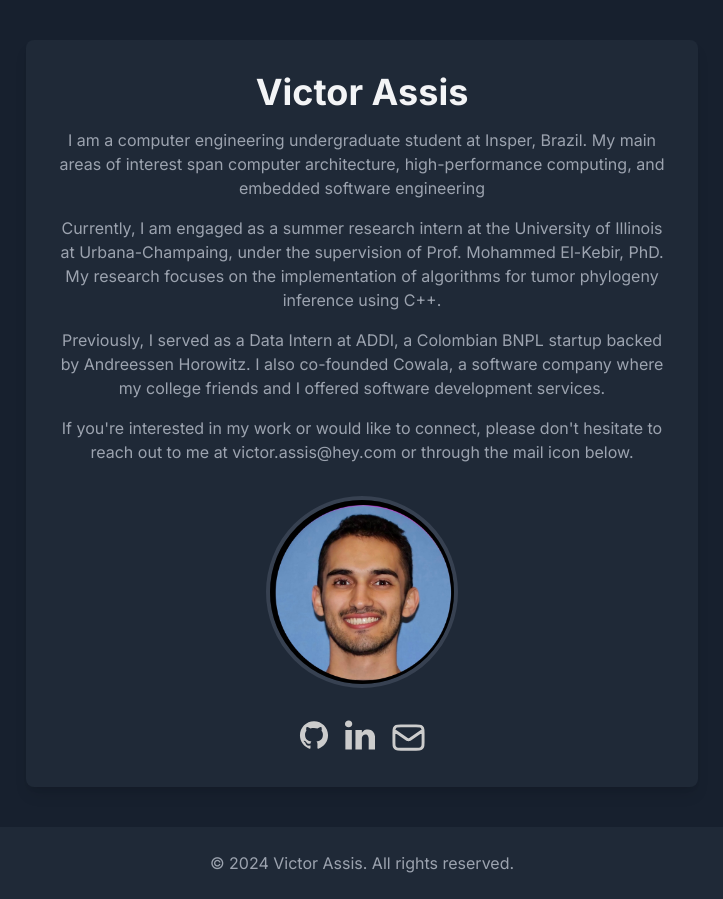
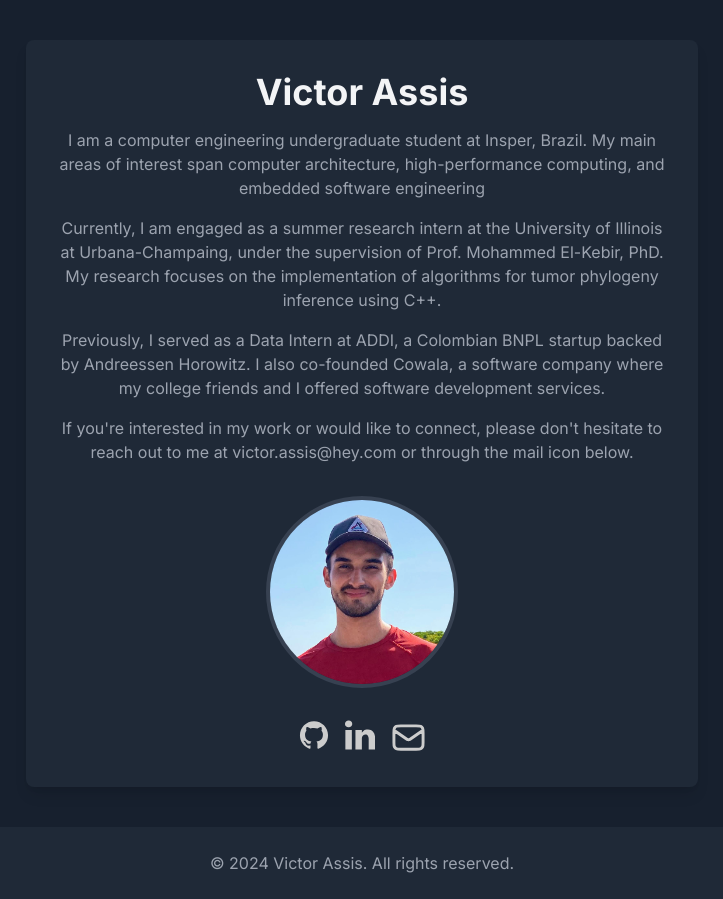
Before and after one commit to victorlga/victorassis.com, a Next.js app: page / in a window 1280 px wide. Shown: the whole page, without its empty margins (278-1001 px from the left). Built offline with nearby package versions, Linux system fonts and the light colour scheme.

Commit message:
update pic

```diff
--- a/components/app.tsx
+++ b/components/app.tsx
@@ -29,9 +29,9 @@ export function App() {
             <Image
               alt="Victor Assis"
               className="mt-8 mx-auto w-48 h-48 object-cover rounded-full border-4 border-gray-700"
-              height={190}
-              src="/profile.jpg"
-              width={190}
+              height={200}
+              src="/profilePicture.png"
+              width={200}
             />
             <div className="flex justify-center space-x-4 mt-8">
               <Link className="text-gray-400 hover:text-gray-300" href="https://github.com/victorlga">
```
